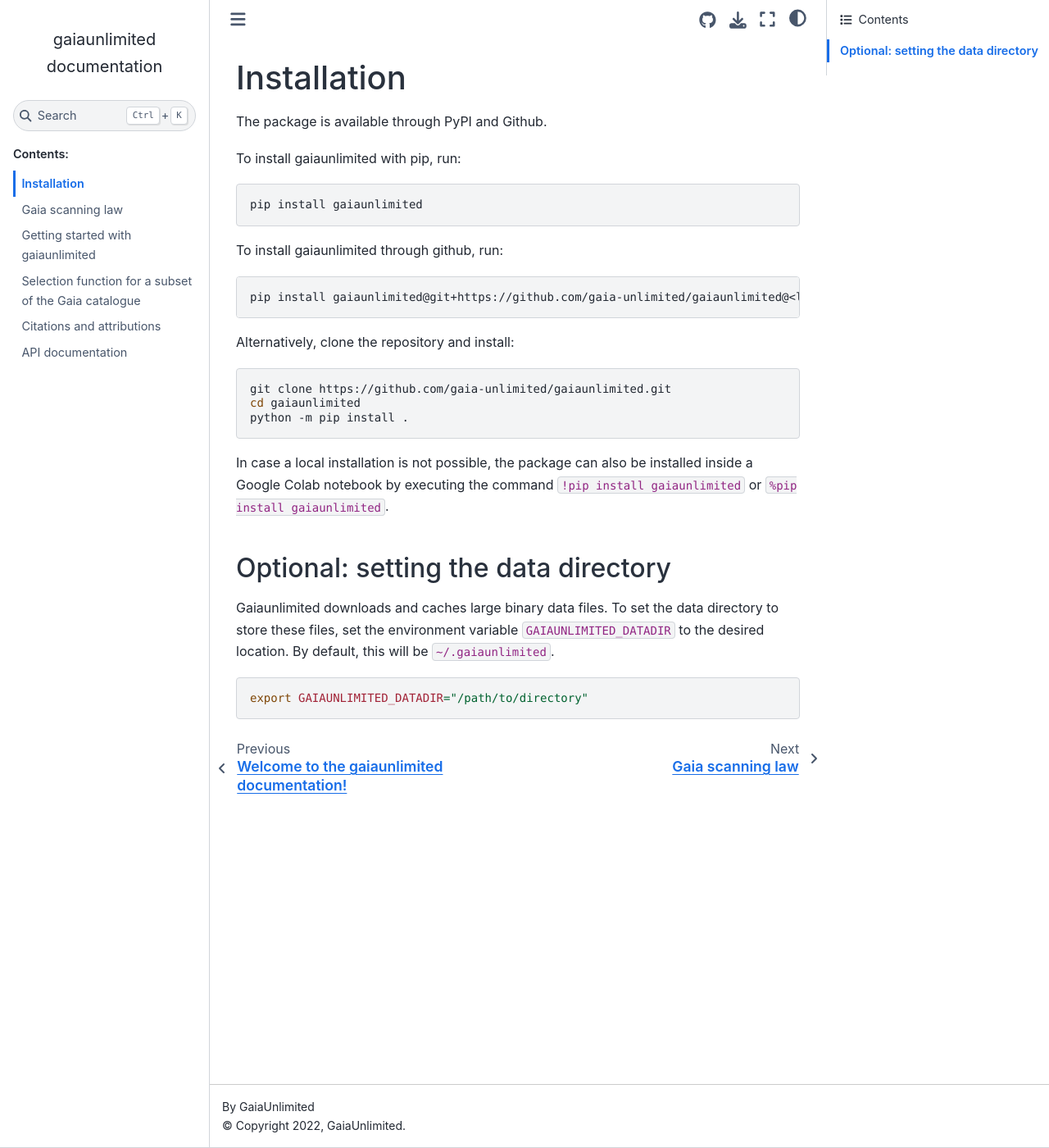
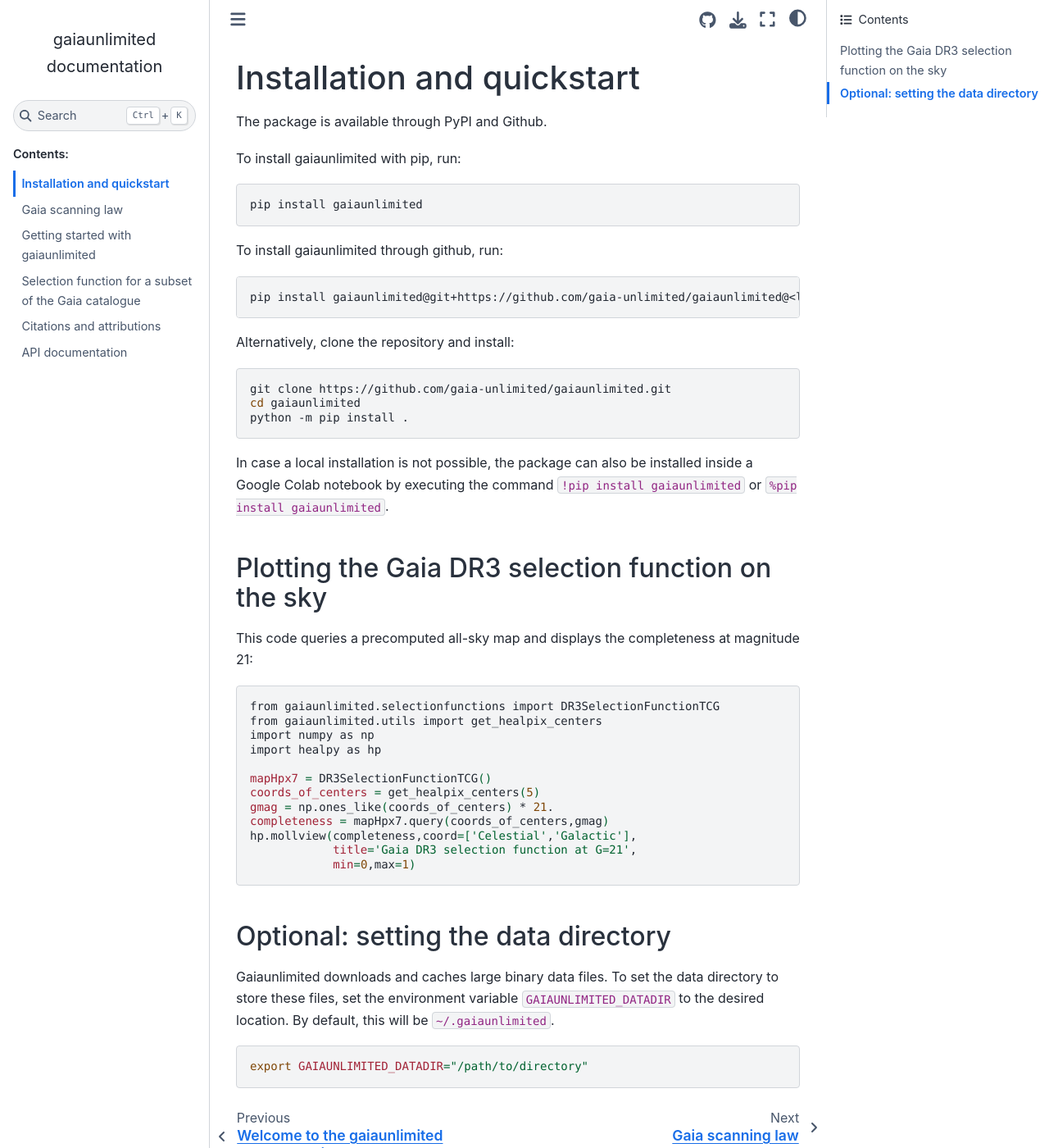
Before and after one commit to gaia-unlimited/gaiaunlimited, a Sphinx documentation site: the page built from docs/install.rst, in a window 1280 px wide and 1400 px high. Shown: the whole window at 82% size. Built offline with Sphinx 7.4.7 and the Sphinx Book theme 1.1.4, drawn with Linux system fonts in a browser that asks for light colours; pages that are not in the unit, such as notebooks, are missing from menus.

Commit message:
Update install.rst

```diff
--- a/docs/install.rst
+++ b/docs/install.rst
@@ -1,4 +1,4 @@
-Installation
+Installation and quickstart
 ------------
 
 The package is available through PyPI and Github.
@@ -25,6 +25,28 @@
 
 In case a local installation is not possible, the package can also be installed inside a Google Colab notebook by executing the command ``!pip install gaiaunlimited`` or  ``%pip install gaiaunlimited``.
 
+
+Plotting the Gaia DR3 selection function on the sky
+^^^^^^^^^^^^^^^^^^^^^^^^^^^^^
+
+This code queries a precomputed all-sky map and displays the completeness at magnitude 21:
+
+.. code-block:: bash
+
+   from gaiaunlimited.selectionfunctions import DR3SelectionFunctionTCG
+   from gaiaunlimited.utils import get_healpix_centers
+   import numpy as np
+   import healpy as hp
+
+   mapHpx7 = DR3SelectionFunctionTCG()
+   coords_of_centers = get_healpix_centers(5)
+   gmag = np.ones_like(coords_of_centers) * 21.
+   completeness = mapHpx7.query(coords_of_centers,gmag)
+   hp.mollview(completeness,coord=['Celestial','Galactic'],
+               title='Gaia DR3 selection function at G=21',
+               min=0,max=1)
+
+
 Optional: setting the data directory
 ^^^^^^^^^^^^^^^^^^^^^^^^^^^^^
 
```
